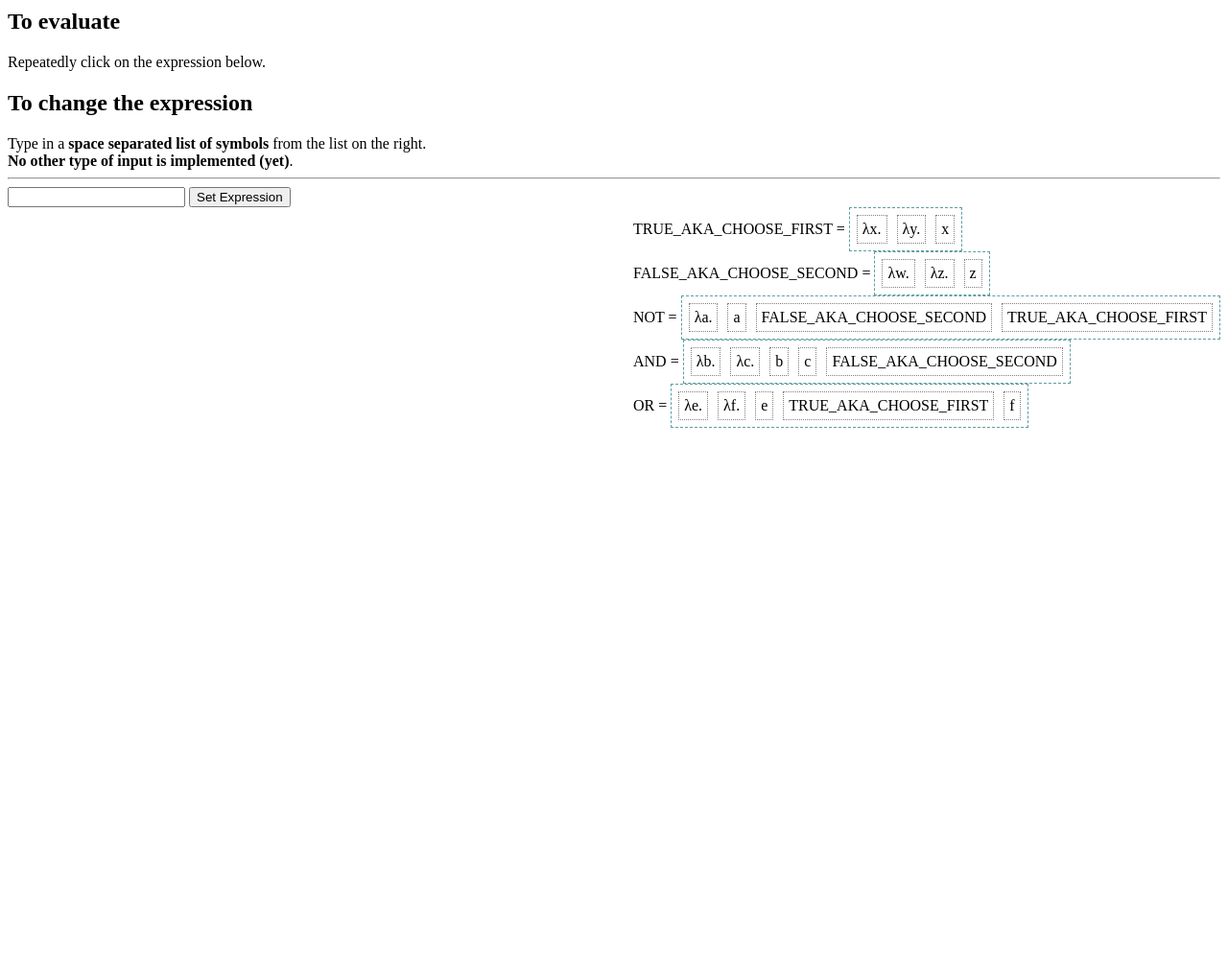
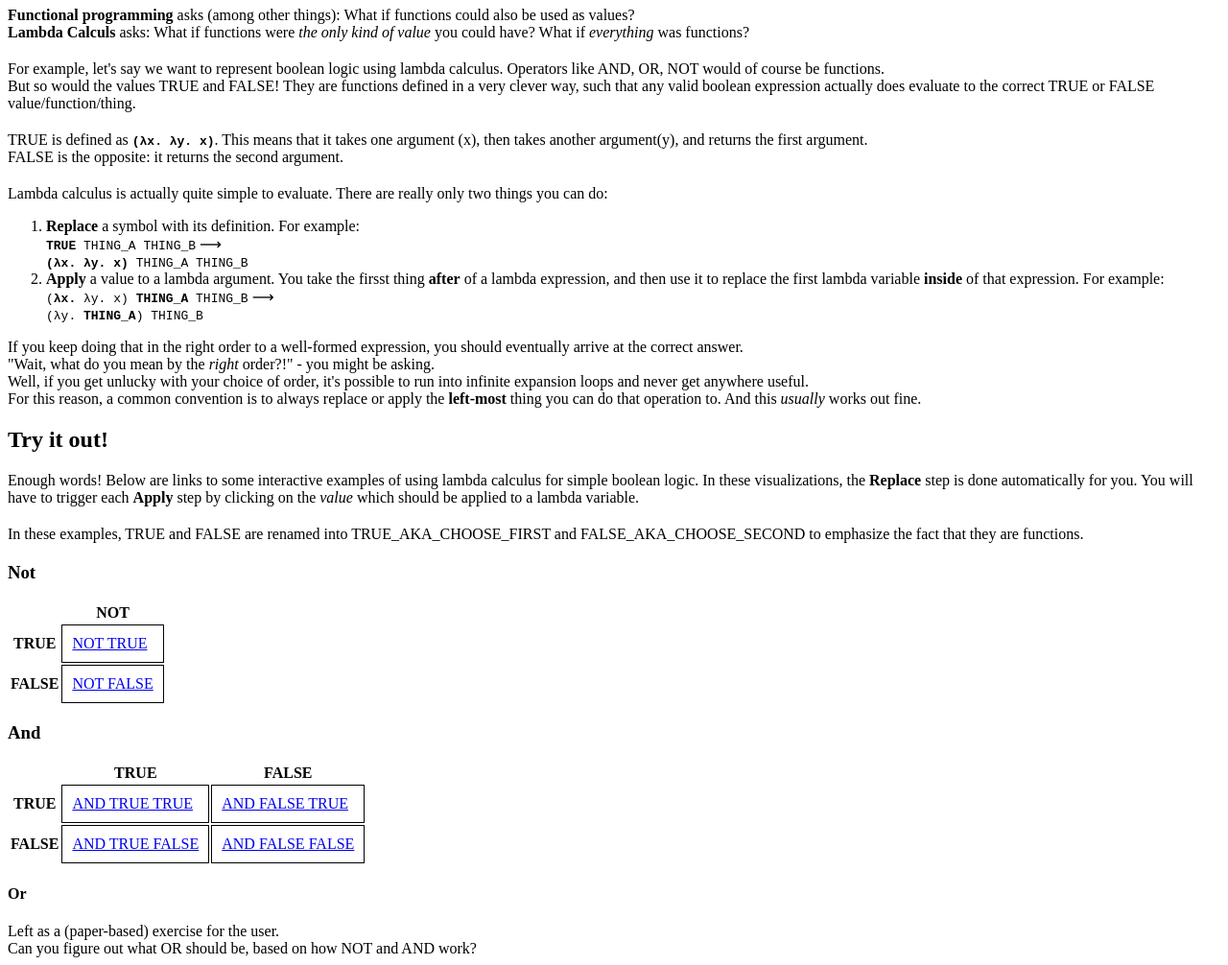
Before and after one commit to yanamal/lambda-js, a plain HTML site: page index.html in a window 1280 px wide. Shown: the part 73-1079 px from the top of the page at 96% size. Before the commit the page ends 800 px from the top, so only its background shows below. Drawn offline with nearby package versions, Linux system fonts and the light colour scheme.

Commit message:
Text and stuff

```diff
--- a/index.html
+++ b/index.html
@@ -1,50 +1,129 @@
-<script src="https://code.jquery.com/jquery-3.4.1.min.js"></script>
-<link rel="stylesheet" type="text/css" href="lambda.css"><!--
-Functional programming asks: "what if functions could also be used as things/values?"
-Lambda calculs asks: "what if all things were functions?"
+<!doctype html>
 
-(part of it is) What if all concepts - True/false, integers, boolean operations - could be described in terms of some behavior they have when given some inputs;
-and these behaviors, combined, produced a sensible/desired output which is consistent with what we expect from true/false, numbers, etc.
+<html lang="en">
+<head>
+  <meta charset="utf-8">
+  <title>Lambda Calculus Visualizer</title>
+  <script src="https://code.jquery.com/jquery-3.4.1.min.js"></script>
+  <script src="lambda.js"></script>
+  <link rel="stylesheet" type="text/css" href="lambda.css">
+</head>
 
-In Lambda Calculus, each symbol is both a thing/object and a function??
+<body>
+    <h1>Lambda Calculus interactive visualizer</h1>
+    <div id="explanation">
+        <div>
+            <b>Functional programming</b> asks (among other things): What if functions could also be used as values?
+            <br/>
+            <b>Lambda Calculs</b> asks: What if functions were <em>the only kind of value</em> you could have? What if <em>everything</em> was functions?
+        </div>
 
-you recursively expand or apply the very first element , until you are done. (only one element left, OR can't expand/apply for some other reason)
+        <div>
+            For example, let's say we want to represent boolean logic using lambda calculus. Operators like AND, OR, NOT would of course be functions.
+            <br/>
+            But so would the values TRUE and FALSE! They are functions defined in a very clever way, such that any valid boolean expression actually does evaluate to the correct TRUE or FALSE value/function/thing.
+        </div>
 
-the goal (of defining new 'functions') is to make it so that when it's expanded with the right 'input', it resolves down to some "known" terminal symbol
-(in the case of boolean lambda calculus, TRUE or FALSE). They're terminal even though they're not really terminal (they have an expansion) because they are what we care about
+        <div>
+            TRUE is defined as <code><b>(&lambda;x. &lambda;y. x)</b></code>.  This means that it takes one argument (x), then takes another argument(y), and returns the first argument.
+            <br/>
+            FALSE is the opposite: it returns the second argument.
+        </div>
 
-You can't always expand everything all the way down, especially without reducing - there's not  always a "bottom"
--->
-In lambda calculus, each symbol (TRUE, FALSE, ...) is both a thing and a function, all the time. <br/>
-In this implementation, once the evaluation reaches a state with just one symbol (usually, TRUE or FALSE), it stops; in effect, we try to "expand"
-a symbol and evaluate it as a funciton, until we just have one left; at that point, we consider it as the "final" return value.
+        <div>
+            Lambda calculus is actually quite simple to evaluate. There are really only two things you can do:
+            <ol>
+                <li>
+                    <b>Replace</b> a symbol with its definition. For example:
+                    <br/>
+                    <code><b>TRUE</b> THING_A THING_B</code> &#10230 <br/>
+                    <code><b>(&lambda;x. &lambda;y. x)</b> THING_A THING_B</code>
+                </li>
+                <li>
+                    <b>Apply</b> a value to a lambda argument. You take the firsst thing <b>after</b> of a lambda expression, and then use it to replace the first lambda variable <b>inside</b> of that expression.
+                    For example:
+                    <br>
+                    <code>(<b>&lambda;x.</b> &lambda;y. x) <b>THING_A</b> THING_B</code> &#10230 <br/>
+                    <code>(&lambda;y. <b>THING_A</b>)  THING_B </code>
+                </li>
+            </ol>
+            If you keep doing that in the right order to a well-formed expression, you should eventually arrive at the correct answer.
+            <br/>
+            "Wait, what do you mean by the <em>right</em> order?!" - you might be asking.
+            <br/>
+            Well, if you get unlucky with your choice of order, it's possible to run into infinite expansion loops and never get anywhere useful.
+            <br/>
+            For this reason, a common convention is to always replace or apply the <b>left-most</b> thing you can do that operation to. And this <em>usually</em> works out fine.
+        </div>
+        <h2>Try it out!</h2>
+        <div>
+            Enough words! Below are links to some interactive examples of using lambda calculus for simple boolean logic.
+            In these visualizations, the <b>Replace</b> step is done automatically for you.
+            You will have to trigger each <b>Apply</b> step by clicking on the <em>value</em> which should be applied to a lambda variable.
+        </div>
 
-<h2>To evaluate</h2>
-Repeatedly click on the expression below.
-<h2>To change the expression</h2>
-Type in a <b>space separated list of symbols</b> from the list on the right.
-<br/>
-<b>No other type of input is implemented (yet)</b>.
-<hr/>
+        <div>
+            In these examples, TRUE and FALSE are renamed into TRUE_AKA_CHOOSE_FIRST and FALSE_AKA_CHOOSE_SECOND to emphasize the fact that they are functions.
+        </div>
+
+        <h3>Not</h3>
+        <table class="expr_table">
+            <tr>
+                <th></th>
+                <th>
+                    NOT
+                </th>
+            </tr>
+            <tr>
+                <th>TRUE</th>
+                <td><a href='expand.html?expr=NOT%20TRUE_AKA_CHOOSE_FIRST' target='_'>NOT TRUE</a></td>
+            </tr>
+            <tr>
+                <th>FALSE</th>
+                <td><a href='expand.html?expr=NOT%20FALSE_AKA_CHOOSE_SECOND' target='_'>NOT FALSE</a></td>
+            </tr>
+        </table>
+
+        <h3>And</h3>
+        <table class="expr_table">
+            <tr>
+                <th></th>
+                <th>
+                    TRUE
+                </th>
+                <th>
+                    FALSE
+                </th>
+            </tr>
+            <tr>
+                <th>
+                    TRUE
+                </th>
+                <td>
+                    <a href='expand.html?expr=AND%20TRUE_AKA_CHOOSE_FIRST%20TRUE_AKA_CHOOSE_FIRST' target='_'>AND TRUE TRUE</a>
+                </td>
+                <td>
+                    <a href='expand.html?expr=AND%20FALSE_AKA_CHOOSE_SECOND%20TRUE_AKA_CHOOSE_FIRST' target='_'>AND FALSE TRUE</a>
+                </td>
+            </tr>
+            <tr>
+                <th>
+                    FALSE
+                </th>
+                <td>
+                    <a href='expand.html?expr=AND%20TRUE_AKA_CHOOSE_FIRST%20FALSE_AKA_CHOOSE_SECOND' target='_'>AND TRUE FALSE</a>
+                </td>
+                <td>
+                    <a href='expand.html?expr=AND%20FALSE_AKA_CHOOSE_SECOND%20FALSE_AKA_CHOOSE_SECOND' target='_'>AND FALSE FALSE</a>
+                </td>
+            </tr>
+        </table>
 
 
-
-<script src="lambda.js"></script>
-<div>
-    <input type="text" id="new_expr"></input>
-    <button id="reset_button">Set Expression</button>
-</div>
-<div style="display:inline-block;">
-    <table  id="expression">
-    </table>
-</div>
-
-<div style="float:right;" id="symbols"></div>
-<script src="display.js"></script>
-<script>
-    // reset expression on button click
-    $('#reset_button').click( function(){
-        expr = parse_expression_string($('#new_expr').val())
-        reset_expression_element()
-    })
-</script>
+        <h4>Or</h4>
+        Left as a (paper-based) exercise for the user.
+        <br/>
+        Can you figure out what OR should be, based on how NOT and AND work?
+    </div>
+</body>
+</html>
--- a/lambda.css
+++ b/lambda.css
@@ -26,16 +26,31 @@
     align-self: center;
 }
 
+
+/*The rest is page styling, not lambda calculus styling.
+TODO: move to some other style file?*/
 #side_by_side {
     display: flex;
     flex-direction: row;
+    width:95%;
 }
 
 #expression_box {
     display: inline-block;
     flex-grow: 1;
+    margin:10px;
 }
 
 #symbol_box {
     display: inline-block;
+    flex-shrink: 0
 }
+
+#explanation div{
+    margin-bottom: 20px;
+}
+
+table.expr_table td {
+    border:1px black solid;
+    padding:10px
+}
--- a/lambda.js
+++ b/lambda.js
@@ -4,7 +4,7 @@ let named_symbols = {
     'FALSE_AKA_CHOOSE_SECOND': [{'lambda':'w'}, {'lambda':'z'}, 'z'],
     'NOT': [{'lambda':'a'}, 'a','FALSE_AKA_CHOOSE_SECOND','TRUE_AKA_CHOOSE_FIRST'],
     'AND':[{'lambda':'b'}, {'lambda':'c'}, 'b', 'c', 'FALSE_AKA_CHOOSE_SECOND'],
-    'OR': [{'lambda':'e'}, {'lambda':'f'}, 'e', 'TRUE_AKA_CHOOSE_FIRST', 'f'],
+    //'OR': [{'lambda':'e'}, {'lambda':'f'}, 'e', 'TRUE_AKA_CHOOSE_FIRST', 'f'],
 }
 
 
```
Also changed, not shown: expand.html (+10 -1 lines), text_expression.html (added, +50 -0 lines).
